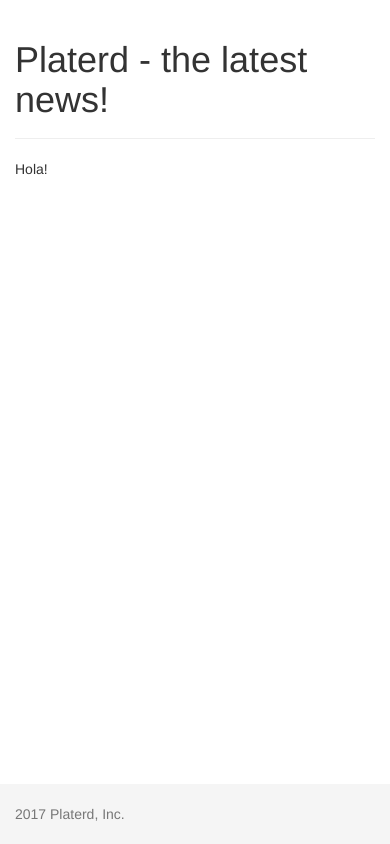
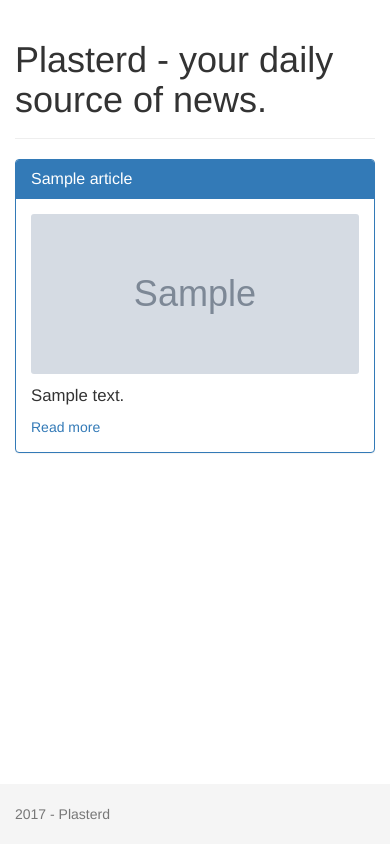
Before and after one commit to tabaresjc/Plasterd, a Django app: template templates/news/index.html in a window 390 px wide. Run offline with Django 3.2, Linux system fonts and the light colour scheme; the template is opened without the code that fills it: most values are stand-ins (such as "Sample title", 1, 10 or a date in 2020); grey boxes marked "Sample" are stand-in pictures; some libraries are stand-ins or nearby versions.

Commit message:
fetch & parse news in the template

```diff
--- a/newsreader/helpers/context_processor.py
+++ b/newsreader/helpers/context_processor.py
@@ -4,6 +4,6 @@ from django.conf import settings
 
 def custom_processor(request):
     config = {
-        'site_name': settings.SITE_NAME,
+        'SITE_NAME': settings.SITE_NAME,
     }
     return config
--- a/requeriments.txt
+++ b/requeriments.txt
@@ -1 +1,2 @@
 Django==1.11
+requests==2.18.4
--- /dev/null
+++ b/static/styles/main.css
@@ -0,0 +1,44 @@
+html {
+	position: relative;
+	min-height: 100%
+}
+
+body {
+	margin-bottom: 60px
+}
+
+.footer {
+	position: absolute;
+	bottom: 0;
+	width: 100%;
+	height: 60px;
+	background-color: #f5f5f5
+}
+
+.container {
+	width: auto;
+	max-width: 680px;
+	padding: 0 15px
+}
+
+.container .text-muted {
+	margin: 20px 0
+}
+
+.panel-article .image-container {
+	width: 100%;
+	height: 160px;
+	margin: 0;
+	border-radius: 3px;
+	background: no-repeat center;
+	background-size: cover;
+}
+
+.panel-article .image-container+p {
+	margin-top: 10px;
+}
+
+.panel-article p {
+	line-height: 1.4;
+	font-size: 1.2em;
+}
--- a/templates/layouts/base.html
+++ b/templates/layouts/base.html
@@ -5,30 +5,29 @@
 		<meta http-equiv="X-UA-Compatible" content="IE=edge" />
 		<meta name="viewport" content="width=device-width, initial-scale=1.0, minimum-scale=1.0" />
 		<meta http-equiv="content-type" content="text/html; charset=utf-8" />
-		<title>{{ site_name }} | {% block title %}News{% endblock %}</title>
-		<style>
-			html{position:relative;min-height:100%}
-			body{margin-bottom:60px}
-			.footer{position:absolute;bottom:0;width:100%;height:60px;background-color:#f5f5f5}
-			.container{width:auto;max-width:680px;padding:0 15px}
-			.container .text-muted{margin:20px 0}
-		</style>
-		<link href="https://maxcdn.bootstrapcdn.com/bootstrap/3.3.7/css/bootstrap.min.css" rel="stylesheet" integrity="sha384-BVYiiSIFeK1dGmJRAkycuHAHRg32OmUcww7on3RYdg4Va+PmSTsz/K68vbdEjh4u" crossorigin="anonymous"> {% block custom_css %}{% endblock %}
+		<title>{{ SITE_NAME }} | {% block title %}News{% endblock %}</title>
+		<link rel="shortcut icon" href="{% static 'favicon.ico' %}" type="image/x-icon">
+		<link rel="icon" href="{% static 'favicon.ico' %}" type="image/x-icon">
+		<link href="https://maxcdn.bootstrapcdn.com/bootstrap/3.3.7/css/bootstrap.min.css" rel="stylesheet" integrity="sha384-BVYiiSIFeK1dGmJRAkycuHAHRg32OmUcww7on3RYdg4Va+PmSTsz/K68vbdEjh4u" crossorigin="anonymous">
+		<link rel="stylesheet" href="{% static 'styles/main.css' %}">
+		{% block custom_css %}{% endblock %}
 	</head>
 	<body>
 		<div class="container">
 			<div class="page-header">
-				<h1>{{ site_name }} - the latest news!</h1>
+				<h1>{{ SITE_NAME }} - your daily source of news.</h1>
 			</div>
 			{% block content %}
 			{% endblock %}
 		</div>
 		<footer class="footer">
 			<div class="container">
-				<p class="text-muted">2017 Platerd, Inc.</p>
+				<p class="text-muted">{% now 'Y' %} - {{ SITE_NAME }}</p>
 			</div>
 		</footer>
+		<script src="https://cdnjs.cloudflare.com/ajax/libs/jquery/3.2.1/jquery.min.js"></script>
 		<script src="https://maxcdn.bootstrapcdn.com/bootstrap/3.3.7/js/bootstrap.min.js" integrity="sha384-Tc5IQib027qvyjSMfHjOMaLkfuWVxZxUPnCJA7l2mCWNIpG9mGCD8wGNIcPD7Txa" crossorigin="anonymous"></script>
+		<script src="{% static 'scripts/main.js' %}"></script>
 		{% block custom_js %}{% endblock %}
 	</body>
 </html>
--- a/templates/news/index.html
+++ b/templates/news/index.html
@@ -1,6 +1,20 @@
 {% extends "layouts/base.html" %}
 
-
 {% block content %}
-Hola!
+	<div class="row">
+		{% for article in articles %}
+		<div class="col-xs-12 col-sm-12 col-md-12">
+			<div class="panel panel-primary panel-article">
+				<div class="panel-heading">
+	    			<h3 class="panel-title">{{ article.title }}</h3>
+	  			</div>
+				<div class="panel-body">
+					<div class="image-container" style="background-image:url({{ article.urlToImage }})"></div>
+					<p>{{ article.description }}</p>
+					<a href="{{ article.url }}" target="_blank">Read more</a>
+				</div>
+			</div>
+		</div>
+		{% endfor %}
+	</div>
 {% endblock %}
```
Also changed, not shown: manage.py (+8 -12 lines), news/views.py (+14 -1 lines), newsreader/settings/base.py (+9 -1 lines), README.md, static/favicon.ico (added), static/scripts/main.js (added).
